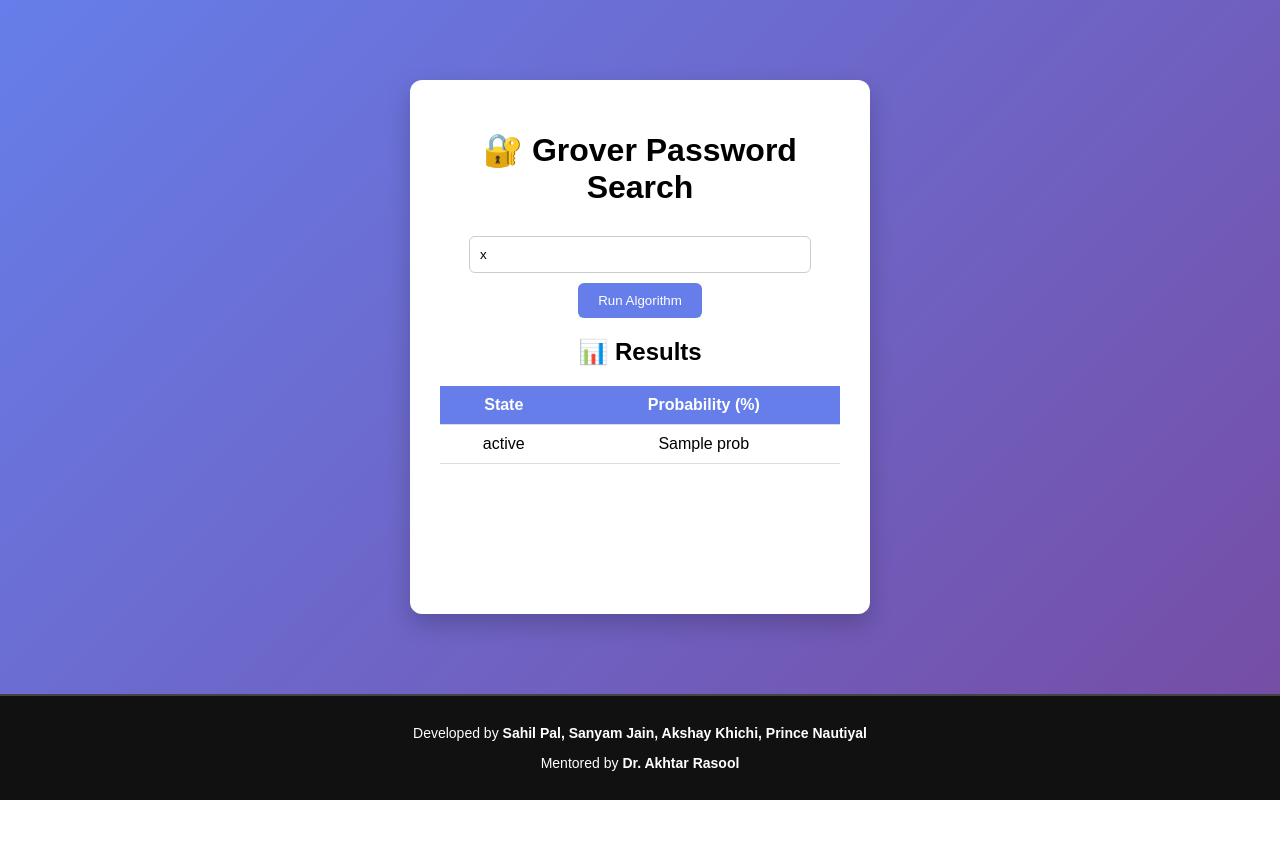
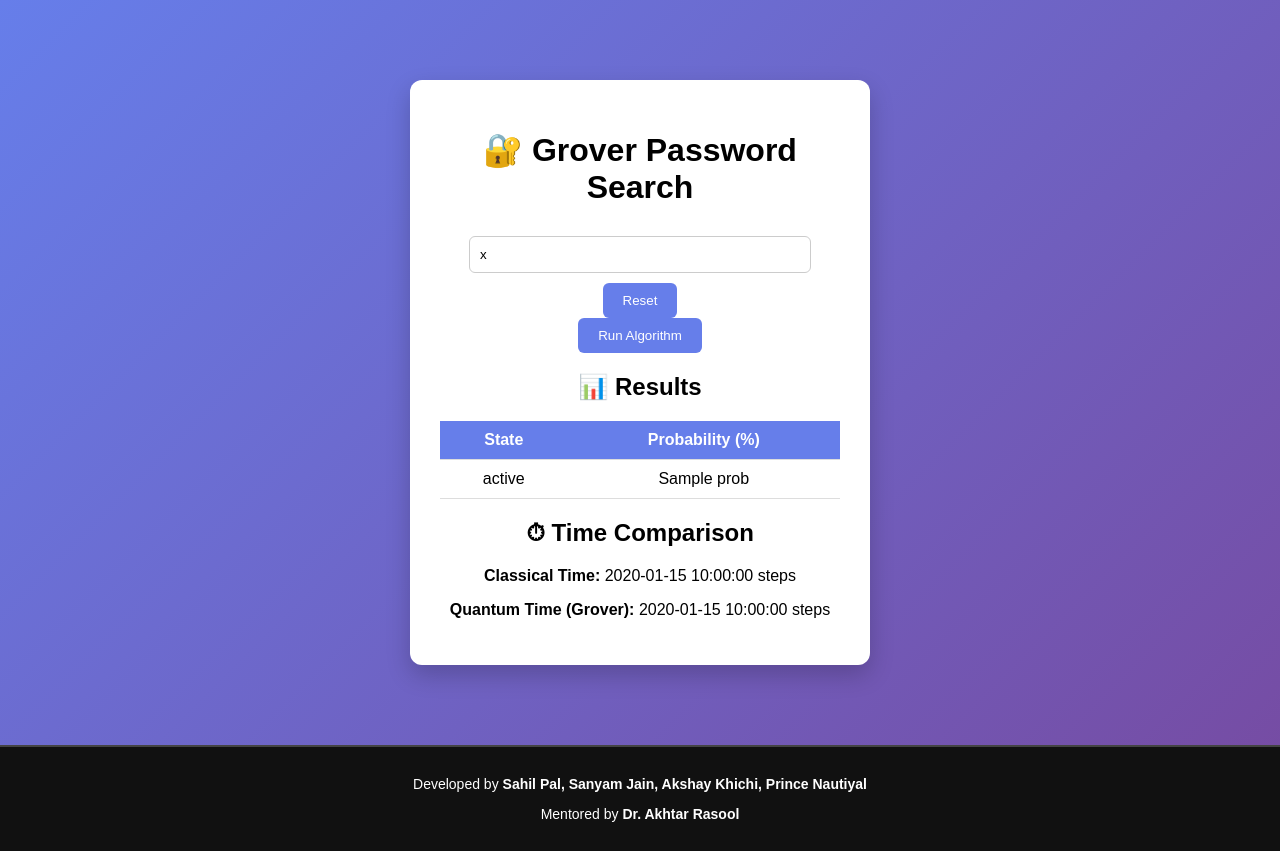
Before and after one commit to SANYAM-MANIT/Grover-s-Algo, a Flask app: template Grover/Templates/index.html in a window 1280 px wide. Before the commit the page ends 800 px from the top, so only its background shows below. Run offline with Flask 3, Linux system fonts and the light colour scheme; the template is opened without the code that fills it: most values are stand-ins (such as "Sample title", 1, 10 or a date in 2020).

Commit message:
Update index.html

```diff
--- a/Grover/Templates/index.html
+++ b/Grover/Templates/index.html
@@ -4,14 +4,29 @@
     <title>Grover Search</title>
     <link rel="stylesheet" href="{{ url_for('static', filename='style.css') }}">
 </head>
+<script>
+function clearInput() {
+    document.querySelector('input[name="password"]').value = "";
+}
+</script>
 <body>
-
 <div class="container">
     <h1>🔐 Grover Password Search</h1>
 
     <form method="POST">
-        <input type="text" name="password" placeholder="Enter binary password" value="{{password}}" required>
-        <button type="submit">Run Algorithm</button>
+    <div class="input-wrapper">
+    <input
+        type="text"
+        name="password"
+        placeholder="Enter binary password"
+        value="{{ password if results else '' }}"
+        required>
+
+    <button type="button" class="reset-btn" onclick="window.location.href='/'">
+    Reset
+    </button>
+    </div>
+    <button type="submit">Run Algorithm</button>
     </form>
 
     {% if results %}
@@ -31,6 +46,13 @@
             </table>
         </div>
     {% endif %}
+{% if classical_time and quantum_time %}
+<div class="timing-box">
+    <h2>⏱ Time Comparison</h2>
+    <p><strong>Classical Time:</strong> {{ classical_time }} steps</p>
+    <p><strong>Quantum Time (Grover):</strong> {{ quantum_time }} steps</p>
+</div>
+{% endif %}
 </div>
 <footer class="footer">
     <div class="footer-content">
```
